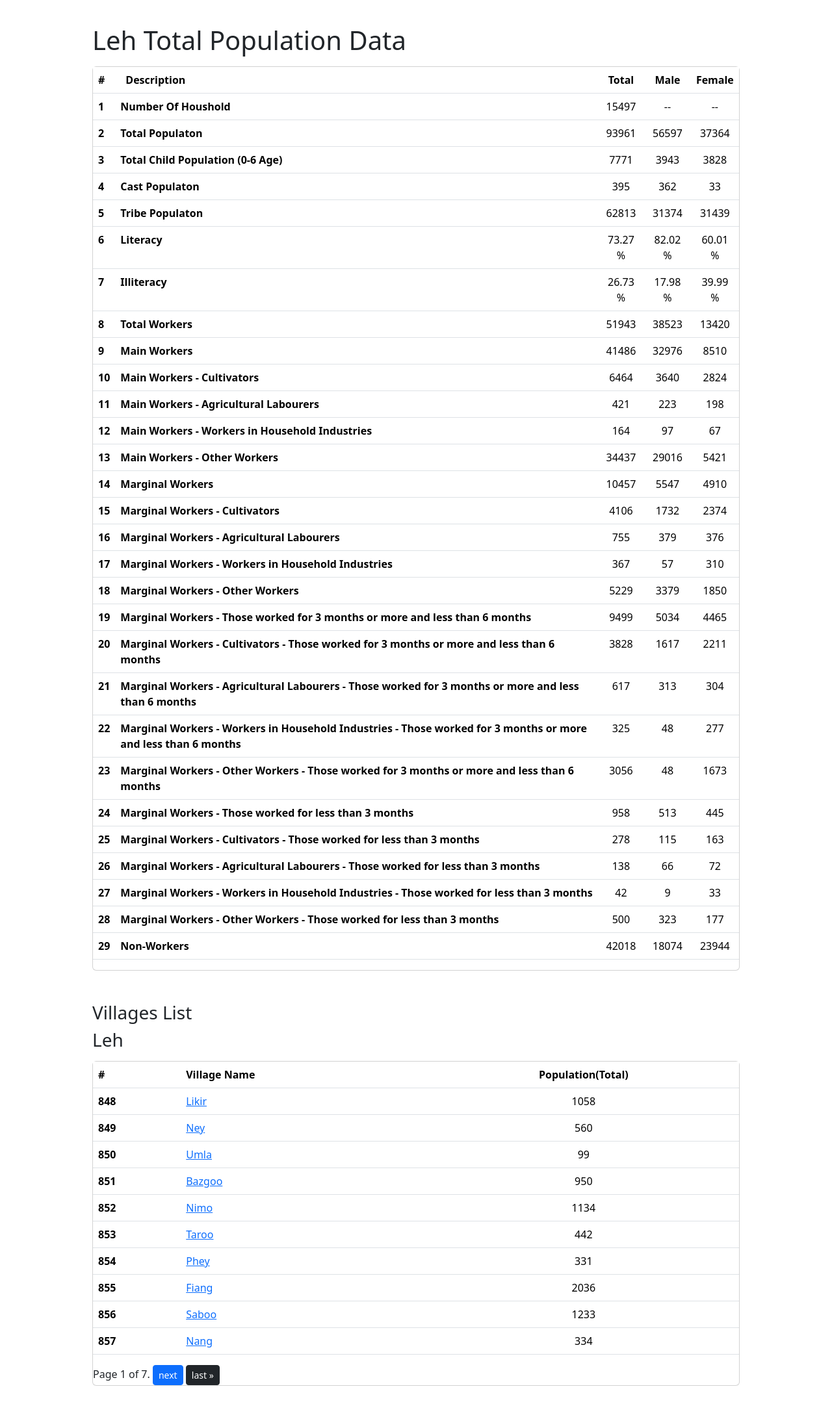
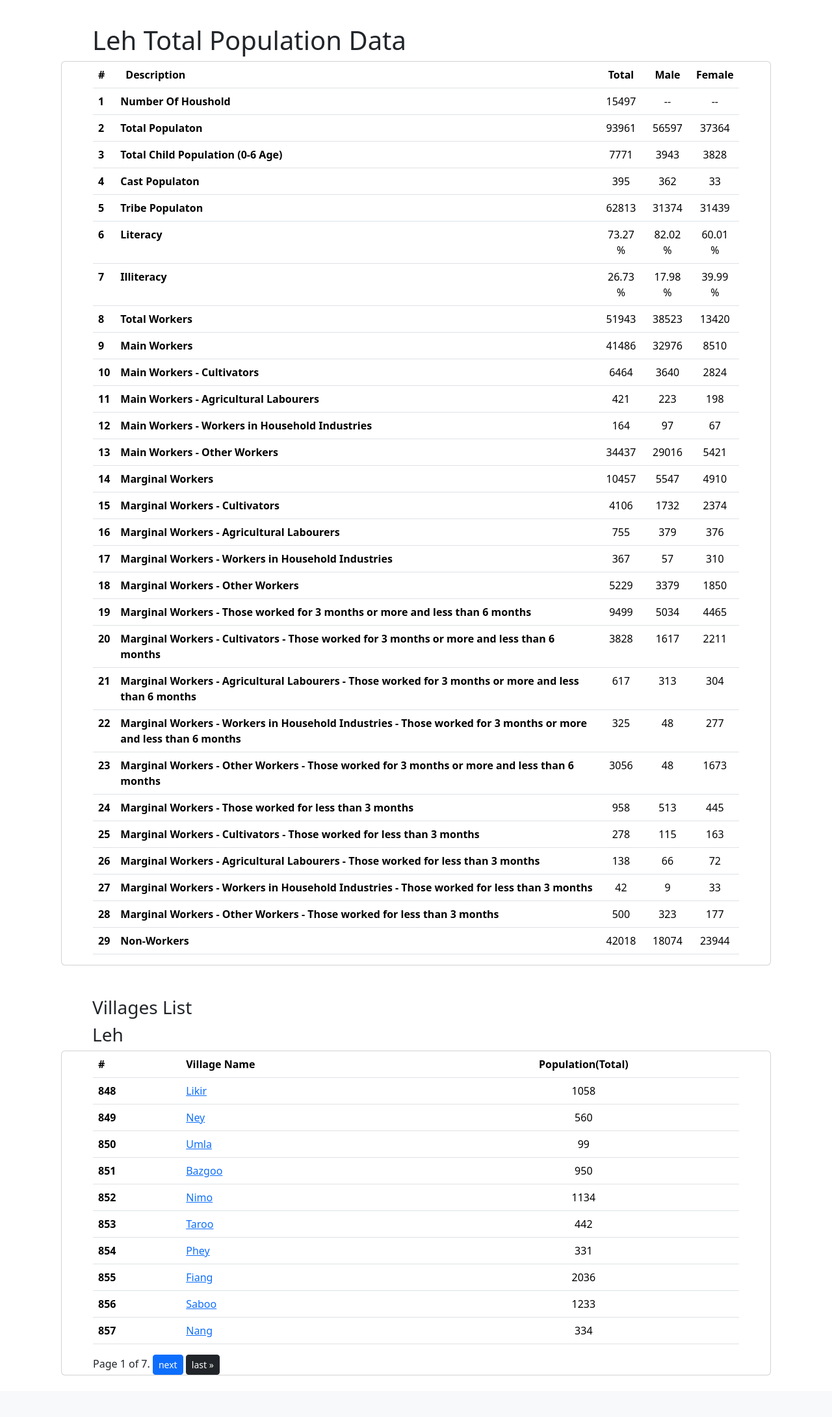
Before and after one commit to RohitSanjayjiwade/Census2011, a Django app: the page made by census/templates/states/villages.html in a window 1280 px wide. Shown: the part 58-2239 px from the top of the page at 65% size. After the commit the page ends 2199 px from the top, so only its background shows below. Run offline with Django 4.2, Linux system fonts and the light colour scheme; data comes from the database, SQL or seed files in the repository; some libraries are stand-ins or nearby versions.

Commit message:
modified the layout

```diff
--- a/census/templates/states/cities_list.html
+++ b/census/templates/states/cities_list.html
@@ -65,11 +65,11 @@
                 <!-- <p>Your information goes here.</p> -->
             </div>
         </div>
-     <section class="container my-5">
-        <h1 class="h-primary px-5">Cities List</h1>
+     <section class="container mt-3 mt-md-5">
+        <h1 class="h1 display-4 px-2 px-md-5">Cities List</h1>
         <!-- State List -->
         {% if cities_list %}
-        <div class="card mx-5 mb-5 mt-3">
+        <div class="card px-3 px-md-5 mb-4 mt-2">
           <div class="table-responsive">
             <table class="table table-hover">
               <thead>
--- a/census/templates/states/district.html
+++ b/census/templates/states/district.html
@@ -65,12 +65,12 @@
             </div>
         </div>
 
-        <section class="container my-5">
+        <section class="container mt-3 mt-md-5">
           <h1 class="h-primary px-5">Districts List</h1>
           <!-- District List -->
           {% if district_list %}
-          <h1 class="px-5">{{state}}</h1>
-          <div class="card mx-5 mb-5 mt-3">
+          <h1 class="h1 display-4 px-2 px-md-5">{{state}}</h1>
+          <div class="card px-3 px-md-5 mb-4 mt-2">
             <div class="table-responsive">
               <table class="table table-hover">
                 <thead>
--- a/census/templates/states/village_list.html
+++ b/census/templates/states/village_list.html
@@ -66,11 +66,11 @@
             </div>
         </div>
 
-        <section class="container my-5">
-            <h1 class="h-primary px-5">Villages List</h1>
+        <section class="container mt-3 mt-md-5">
+            <h1 class="h1 display-4 px-2 px-md-5">Villages List</h1>
             <!-- State List -->
             {% if villages_list %}
-            <div class="card mx-5 mb-5 mt-3">
+            <div class="card px-3 px-md-5 mb-4 mt-2">
               <div class="table-responsive">
                 <table class="table table-hover">
                   <thead>
--- a/census/templates/states/villages.html
+++ b/census/templates/states/villages.html
@@ -66,11 +66,11 @@
             </div>
         </div>
 
-    <section class="container my-5">
+    <section class="container mt-3 mt-md-5">
        <!-- State List -->
        {% if city %}
-       <h1 class="px-5">{{city}} Total Population Data</h1>
-      <div class="card mx-5 mb-5 mt-3">
+       <h1 class="h-primary px-2 px-md-5">{{city}} Total Population Data</h1>
+      <div class="card px-3 px-md-5 mb-4 mt-2">
         <div class="table-responsive">
           <table class="table table-hover">
             <thead>
@@ -295,12 +295,12 @@
       {% endif %}
     </section>
 
-    <div class="container mt-5">
+    <div class="container mt-3 mt-md-5">
       <!-- Villages List -->
       {% if villages_list %}
-      <h3 class="px-5">Villages List</h3>
-      <h3 class="px-5">{{city}}</h3>
-        <div class="card mx-5 mb-5 mt-3">
+      <h3 class="h3 text-md px-3 px-md-5">Villages List</h3>
+      <h3 class="h3 text-md px-3 px-md-5">{{city}}</h3>
+        <div class="card px-3 px-md-5 mb-4 mt-2">
           <div class="table-responsive">
             <table class="table table-hover">
               <thead>
--- a/my_app/urls.py
+++ b/my_app/urls.py
@@ -16,9 +16,10 @@ Including another URLconf
 """
 from django.contrib import admin
 from django.urls import include, path
-from census.views import pincode
+from census.views import pincode #index
 
 urlpatterns = [
+    # path("", index, name="index"),
     path("<pincode>", pincode, name="pincode"),
     path("census-2011/", include("census.urls")),
     path("admin/", admin.site.urls),
```
Also changed, not shown: census/templates/states/cities.html (+7 -7 lines), census/templates/states/detail.html (+7 -7 lines), census/templates/states/search.html (+4 -5 lines), census/templates/states/states.html (+13 -14 lines), census/templates/states/villageInfo.html (+6 -6 lines).
